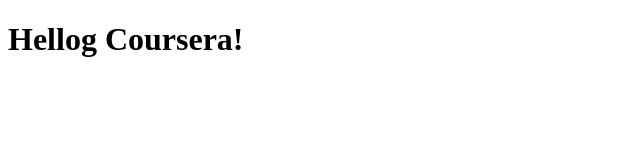
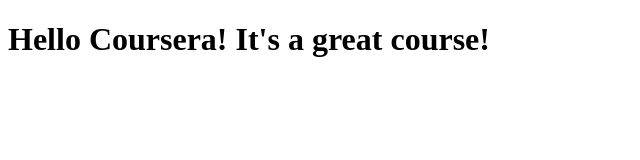
Before and after one commit to LuisVasquezk/coursera-test, a plain HTML site: page site/index.html in a window 1280 px wide. Shown: the whole page, without its empty margins (0-640 px from the left). Drawn offline with Linux system fonts and the light colour scheme.

Commit message:
Small addition to our page content

```diff
--- a/site/index.html
+++ b/site/index.html
@@ -4,6 +4,6 @@
 	<title>Hello Coursera!</title>
 </head>
 <body>
-<h1>Hellog Coursera!</h1>
+<h1>Hello Coursera! It's a great course!</h1>
 </body>
 </html>
```
